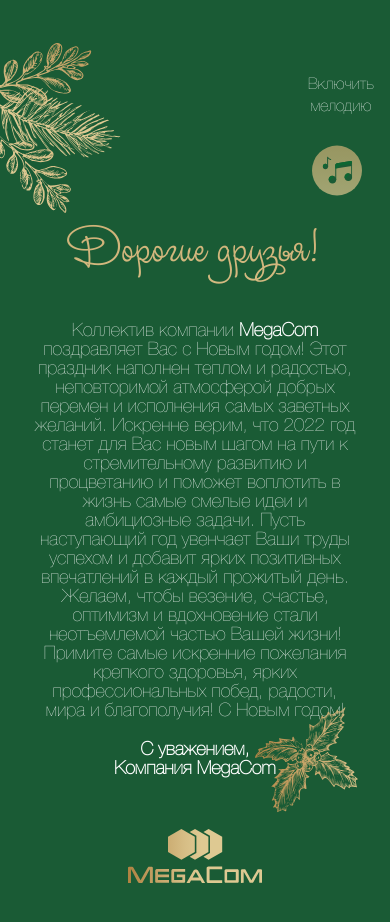
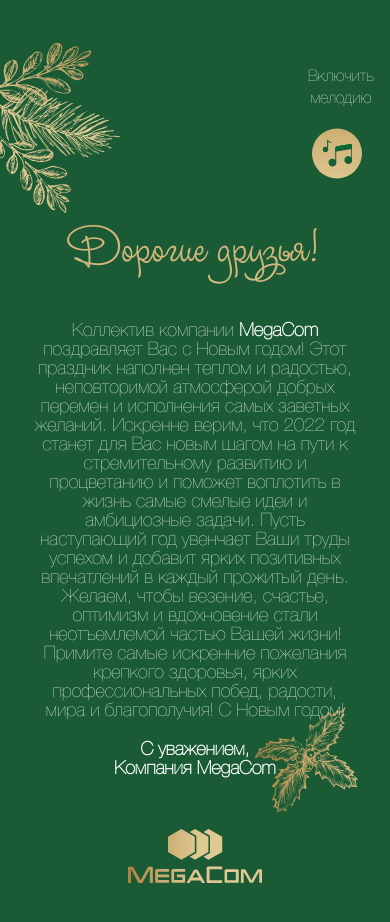
Before and after one commit to ManassAsylbek/new_year, a plain HTML site: page new_year.html in a window 390 px wide. Drawn offline with Linux system fonts and the light colour scheme.

Commit message:
fix:mobile version btn

```diff
--- a/new_year_style.css
+++ b/new_year_style.css
@@ -79,7 +79,6 @@
 
 .block2 {
   display: flex;
-  /*flex-direction: column;*/
   justify-content: center;
   align-items: center;
 }
@@ -128,7 +127,6 @@
   width: 50px;
 
   border: none;
-  /*background-color: transparent;*/
   animation-name: animation;
   animation-duration: 3000ms;
   animation-iteration-count: infinite;
@@ -142,7 +140,7 @@
   transition: 0.25s ease;
 }
 
-.soundbutton.paused {
+.soundbutton .paused {
   opacity: 0.7;
 }
 
@@ -173,7 +171,7 @@
   }
   body {
     position: relative;
-    height: 100vh;
+    /*height: 100vh;*/
     background-color: #1a5b35;
   }
 
@@ -233,12 +231,12 @@
   .btn-title {
     position: absolute;
     left: 79vw;
-    bottom: 86vh;
+    bottom: 107vh;
   }
   .btn {
     position: absolute;
     left: 80vw;
-    bottom: 76vh;
+    bottom: 98vh;
     animation: none;
   }
   .center-image {
@@ -252,4 +250,7 @@
     margin-top: 50px;
     margin-bottom: 38px;
   }
+  .soundbutton {
+    cursor: none;
+  }
 }
```
